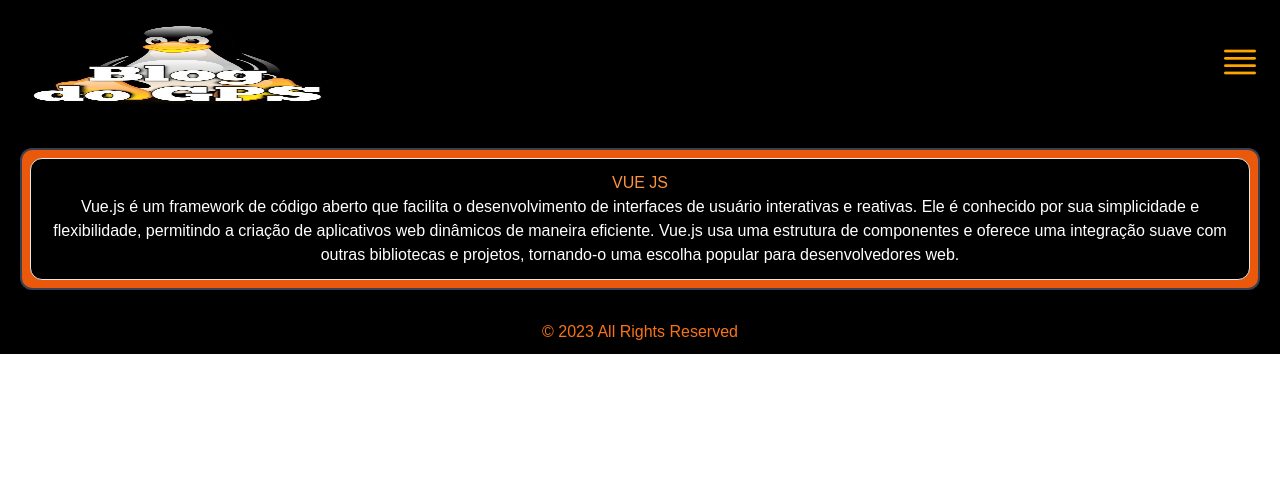
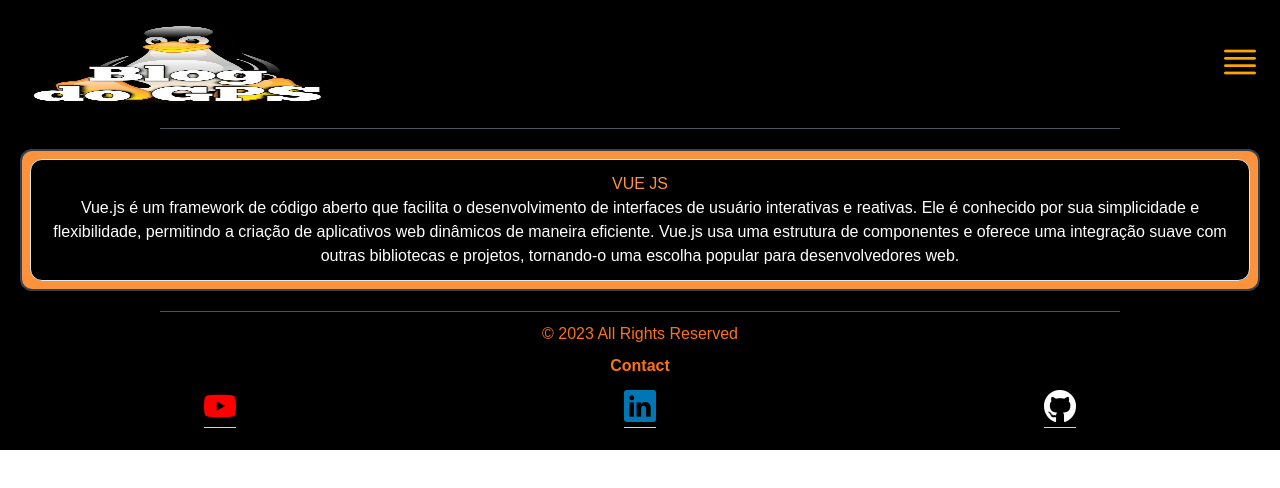
Before and after one commit to AndrewGPFranco/Blog, a Vue app: page / in a window 1280 px wide. Shown: the top 488 px of the page. Built offline with nearby package versions, Linux system fonts and the light colour scheme.

Commit message:
Algumas atualizações

```diff
--- a/src/Views/Home.vue
+++ b/src/Views/Home.vue
@@ -1,9 +1,13 @@
 <template>
+  <header>
     <Navbar />
-    <main>
-      <Destaque />
-    </main>
+  </header>
+  <main>
+    <Destaque />
+  </main>
+  <footer>
     <Rodape />
+  </footer>
 </template>
 
 <script setup>
--- a/src/components/Home/Destaque.vue
+++ b/src/components/Home/Destaque.vue
@@ -1,16 +1,18 @@
 <template>
   <section class="p-5 bg-black">
-    <div class="border-2 p-2 border-gray-700 rounded-xl bg-orange-600">
+    <div class="border-2 p-2 border-gray-700 rounded-xl bg-orange-400">
     <div v-for="(noticia, i) in noticiasData" :key="i" class="border border-gray-200 rounded-xl p-3 bg-black text-center">
       <h1 class="text-orange-400">{{ noticia.titulo }}</h1>
       <p class="text-white">{{ noticia.descricao }}</p>
     </div>
     </div>
   </section>
+  <Line />
 </template>
 
 <script>
 import noticias from "./noticias.json";
+import Line from "../Line.vue"
 
 export default {
   name: "Destaque",
@@ -27,6 +29,9 @@ export default {
   },
   created() {
     this.noticiasData = noticias;
+  },
+  components: {
+    Line
   }
 };
 </script>
--- /dev/null
+++ b/src/components/Line.vue
@@ -0,0 +1,12 @@
+<template>
+  <div class="w-full flex justify-center bg-black">
+    <div class="w-3/4 bg-gray-600 h-px">
+    </div>
+  </div>
+</template>
+
+<script>
+  export default {
+    name: "Line"
+  }
+</script>
--- a/src/components/Navbar.vue
+++ b/src/components/Navbar.vue
@@ -12,9 +12,11 @@
       </ul>
     </div>
   </nav>
+  <Line />
 </template>
 
 <script>
+import Line from "./Line.vue"
 export default {
   name: "Navbar",
   data() {
@@ -27,6 +29,9 @@ export default {
       this.ativado = !this.ativado;
       console.log(this.ativado);
     }
+  },
+  components: {
+    Line
   }
 };
 </script>
--- a/src/components/Rodape.vue
+++ b/src/components/Rodape.vue
@@ -1,6 +1,14 @@
 <template>
   <footer class="bg-black text-orange-500 text-center p-2.5">
     <h1>&copy; {{ year }} All Rights Reserved</h1>
+            <ul class="flex flex-col mt-2">
+            <h1 class="text-orange-500 font-bold">Contact</h1>
+            <div class="flex justify-around mt-3 mb-3">
+                <li  class="border-b border-gray-300"><a href="https://www.youtube.com/channel/UC7L-jcONEz0AG56nfSQiXvA" target="_blank"><i class="pi pi-youtube" style="font-size: 2rem; color: red"></i></a></li>
+                <li class="border-b border-gray-300"><a href="https://www.linkedin.com/in/andrewgpsilva/" target="_blank"><i class="pi pi-linkedin" style="font-size: 2rem; color: #0077B5;"></i></a></li>
+                <li class="border-b border-gray-300"><a href="https://github.com/AndrewGPSilva" target="_blank"><i class="pi pi-github" style="font-size: 2rem; color: white"></i></a></li>
+            </div>
+        </ul>
   </footer>
 </template>
 
```
